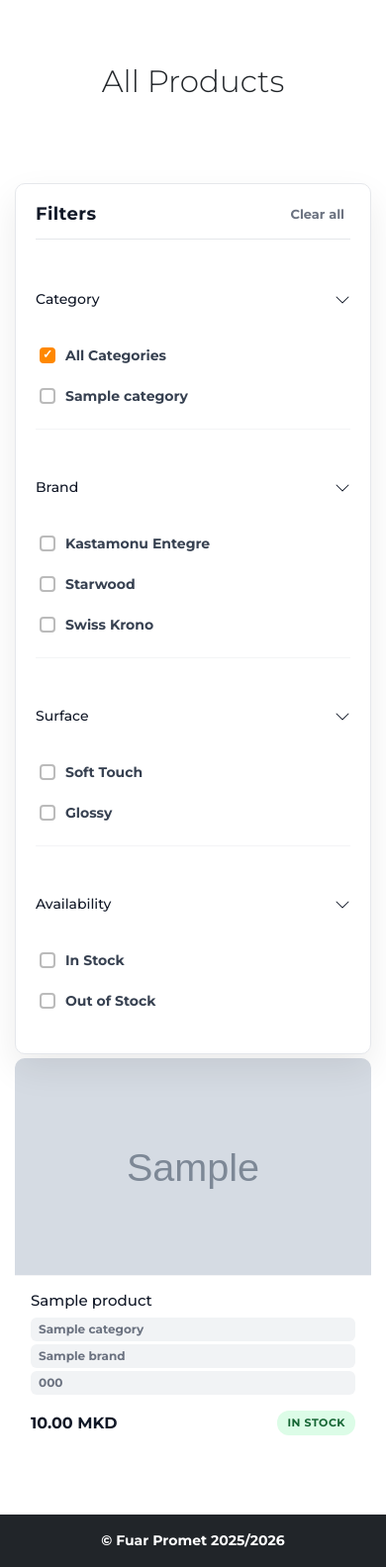
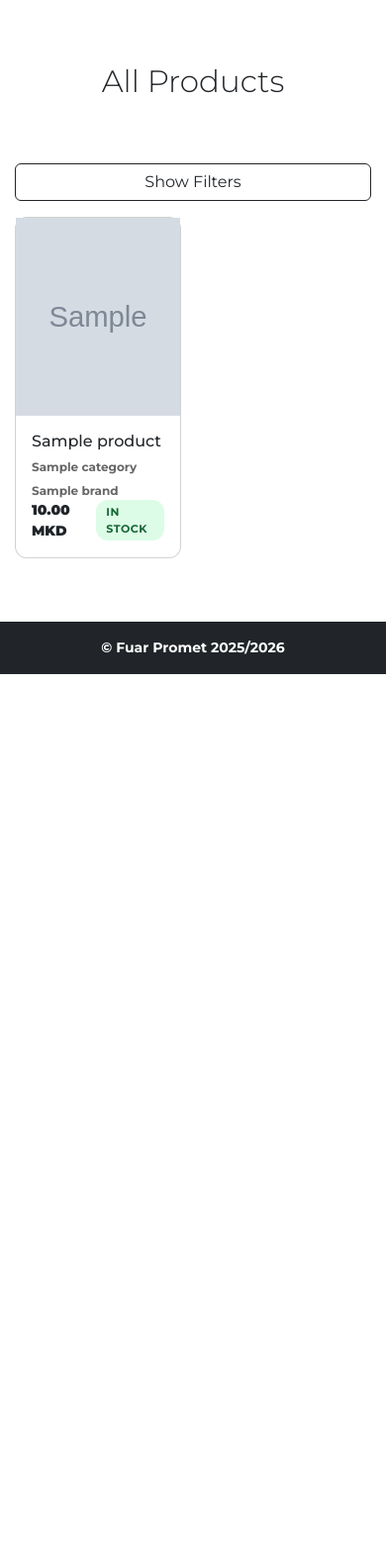
Before and after one commit to aysunsuleymanii/FuarPromet, a Django app: page /products/ in a window 390 px wide. Shown: the part 97-1680 px from the top of the page at 99% size. After the commit the page ends 778 px from the top, so only its background shows below. Run offline with Django 5.2, Linux system fonts and the light colour scheme; tables that the repository leaves empty hold one stand-in row (values such as "Sample post"); grey boxes marked "Sample" are stand-in pictures.

Commit message:
Mobile reponsiveness fix

```diff
--- a/fuar_promet_web/fuar_promet/templates/products.html
+++ b/fuar_promet_web/fuar_promet/templates/products.html
@@ -15,31 +15,41 @@
 
     <div class="row">
 
-        <!-- ================= LEFT SIDEBAR FILTERS ================= -->
-        <div class="col-lg-3 col-md-4 mb-4">
-            <div class="filter-sidebar sticky-top" style="top: 20px;">
+        <!-- MOBILE FILTER TOGGLE -->
+        <div class="col-12 d-lg-none mb-3">
+            <button class="btn btn-outline-dark w-100"
+                    type="button"
+                    data-bs-toggle="collapse"
+                    data-bs-target="#mobileFilters">
+                {% trans "Show Filters" %}
+            </button>
+        </div>
 
-                <div class="filter-header mb-4">
+        <!-- ================= FILTER SIDEBAR ================= -->
+        <div class="col-lg-3 col-md-4">
+            <div class="collapse d-lg-block" id="mobileFilters">
+                <aside class="filter-sidebar sticky-top" style="top:20px;">
+
+                    <div class="filter-header">
                         <h5 class="filter-title mb-0">{% trans "Filters" %}</h5>
                         <button class="btn-reset" id="reset-filters">{% trans "Clear all" %}</button>
                     </div>
 
-                <!-- CATEGORY FILTER -->
-                <div class="filter-section">
-                    <button class="filter-toggle" type="button" data-bs-toggle="collapse" data-bs-target="#categoryCollapse" aria-expanded="true">
-                        <span>{% trans "Category" %}</span>
-                        <svg width="16" height="16" fill="currentColor" viewBox="0 0 16 16">
-                            <path fill-rule="evenodd" d="M1.646 4.646a.5.5 0 0 1 .708 0L8 10.293l5.646-5.647a.5.5 0 0 1 .708.708l-6 6a.5.5 0 0 1-.708 0l-6-6a.5.5 0 0 1 0-.708z"/>
+                    <!-- CATEGORY -->
+                    <div class="filter-block">
+                        <button class="filter-toggle" data-bs-toggle="collapse"
+                                data-bs-target="#categoryCollapse" aria-expanded="false">
+                            {% trans "Category" %}
+                            <svg width="16" height="16" viewBox="0 0 16 16">
+                                <path d="M1.646 4.646L8 10.293l6.354-5.647" fill="none" stroke="currentColor"/>
                             </svg>
                         </button>
-
-                    <div class="collapse show" id="categoryCollapse">
+                        <div class="collapse" id="categoryCollapse">
                             <div class="filter-options">
                                 <label class="filter-option">
                                     <input type="checkbox" class="category-filter" id="cat-all" value="all" checked>
                                     <span class="filter-label">{% trans "All Categories" %}</span>
                                 </label>
-
                                 {% for category in categories %}
                                 <label class="filter-option">
                                     <input type="checkbox" class="category-filter" value="{{ category.id }}">
@@ -50,115 +60,70 @@
                         </div>
                     </div>
 
-                <!-- BRAND FILTER -->
-                <div class="filter-section">
-                    <button class="filter-toggle" type="button" data-bs-toggle="collapse" data-bs-target="#brandCollapse" aria-expanded="true">
-                        <span>{% trans "Brand" %}</span>
-                        <svg width="16" height="16" fill="currentColor" viewBox="0 0 16 16">
-                            <path fill-rule="evenodd" d="M1.646 4.646a.5.5 0 0 1 .708 0L8 10.293l5.646-5.647a.5.5 0 0 1 .708.708l-6 6a.5.5 0 0 1-.708 0l-6-6a.5.5 0 0 1 0-.708z"/>
+                    <!-- BRAND -->
+                    <div class="filter-block">
+                        <button class="filter-toggle" data-bs-toggle="collapse"
+                                data-bs-target="#brandCollapse" aria-expanded="false">
+                            {% trans "Brand" %}
+                            <svg width="16" height="16" viewBox="0 0 16 16">
+                                <path d="M1.646 4.646L8 10.293l6.354-5.647" fill="none" stroke="currentColor"/>
                             </svg>
                         </button>
-
-                    <div class="collapse show" id="brandCollapse">
+                        <div class="collapse" id="brandCollapse">
                             <div class="filter-options">
-                            <label class="filter-option">
-                                <input type="checkbox" class="brand-filter" value="kastamonu entegre">
-                                <span class="filter-label">Kastamonu Entegre</span>
-                            </label>
-                            <label class="filter-option">
-                                <input type="checkbox" class="brand-filter" value="starwood">
-                                <span class="filter-label">Starwood</span>
-                            </label>
-                            <label class="filter-option">
-                                <input type="checkbox" class="brand-filter" value="swiss krono">
-                                <span class="filter-label">Swiss Krono</span>
-                            </label>
+                                <label class="filter-option"><input type="checkbox" class="brand-filter" value="kastamonu entegre"><span class="filter-label">Kastamonu Entegre</span></label>
+                                <label class="filter-option"><input type="checkbox" class="brand-filter" value="starwood"><span class="filter-label">Starwood</span></label>
+                                <label class="filter-option"><input type="checkbox" class="brand-filter" value="swiss krono"><span class="filter-label">Swiss Krono</span></label>
                             </div>
                         </div>
                     </div>
 
-                <!-- SURFACE FILTER -->
-                <div class="filter-section">
-                    <button class="filter-toggle" type="button" data-bs-toggle="collapse" data-bs-target="#surfaceCollapse" aria-expanded="true">
-                        <span>{% trans "Surface" %}</span>
-                        <svg width="16" height="16" fill="currentColor" viewBox="0 0 16 16">
-                            <path fill-rule="evenodd" d="M1.646 4.646a.5.5 0 0 1 .708 0L8 10.293l5.646-5.647a.5.5 0 0 1 .708.708l-6 6a.5.5 0 0 1-.708 0l-6-6a.5.5 0 0 1 0-.708z"/>
+                    <!-- STOCK -->
+                    <div class="filter-block">
+                        <button class="filter-toggle" data-bs-toggle="collapse"
+                                data-bs-target="#stockCollapse" aria-expanded="false">
+                            {% trans "Availability" %}
+                            <svg width="16" height="16" viewBox="0 0 16 16">
+                                <path d="M1.646 4.646L8 10.293l6.354-5.647" fill="none" stroke="currentColor"/>
                             </svg>
                         </button>
-
-                    <div class="collapse show" id="surfaceCollapse">
+                        <div class="collapse" id="stockCollapse">
                             <div class="filter-options">
-                            <label class="filter-option">
-                                <input type="checkbox" class="surface-filter" value="soft touch">
-                                <span class="filter-label">Soft Touch</span>
-                            </label>
-                            <label class="filter-option">
-                                <input type="checkbox" class="surface-filter" value="glossy">
-                                <span class="filter-label">Glossy</span>
-                            </label>
+                                <label class="filter-option"><input type="checkbox" class="stock-filter" value="in-stock"><span class="filter-label">{% trans "In Stock" %}</span></label>
+                                <label class="filter-option"><input type="checkbox" class="stock-filter" value="out-of-stock"><span class="filter-label">{% trans "Out of Stock" %}</span></label>
                             </div>
                         </div>
                     </div>
 
-                <!-- STOCK FILTER -->
-                <div class="filter-section">
-                    <button class="filter-toggle" type="button" data-bs-toggle="collapse" data-bs-target="#stockCollapse" aria-expanded="true">
-                        <span>{% trans "Availability" %}</span>
-                        <svg width="16" height="16" fill="currentColor" viewBox="0 0 16 16">
-                            <path fill-rule="evenodd" d="M1.646 4.646a.5.5 0 0 1 .708 0L8 10.293l5.646-5.647a.5.5 0 0 1 .708.708l-6 6a.5.5 0 0 1-.708 0l-6-6a.5.5 0 0 1 0-.708z"/>
-                        </svg>
-                    </button>
-
-                    <div class="collapse show" id="stockCollapse">
-                        <div class="filter-options">
-                            <label class="filter-option">
-                                <input type="checkbox" class="stock-filter" value="in-stock">
-                                <span class="filter-label">{% trans "In Stock" %}</span>
-                            </label>
-                            <label class="filter-option">
-                                <input type="checkbox" class="stock-filter" value="out-of-stock">
-                                <span class="filter-label">{% trans "Out of Stock" %}</span>
-                            </label>
-                        </div>
-                    </div>
-                </div>
-
+                </aside>
             </div>
         </div>
 
         <!-- ================= PRODUCTS GRID ================= -->
         <div class="col-lg-9 col-md-8">
-
             <div class="row g-4" id="products-container">
                 {% for product in products %}
-                <div class="col-xl-3 col-lg-4 col-md-6 col-sm-12 product-item"
+                <div class="col-xl-3 col-lg-4 col-md-6 col-6 product-item"
                      data-category="{{ product.category.id }}"
                      data-brand="{{ product.brand.name|lower }}"
-                     data-surface="{{ product.surface|default:''|lower }}"
                      data-stock="{% if product.stock > 0 %}in-stock{% else %}out-of-stock{% endif %}">
-
                     <a href="{% url 'product_detail' product.pk %}" class="text-decoration-none text-dark">
-                        <div class="card h-100 product-card border-0 overflow-hidden">
-
+                        <div class="card product-card h-100">
                             <div class="product-image-container">
                                 {% if product.image %}
-                                    <img src="{{ product.image.url }}" class="card-img-top product-img">
+                                <img src="{{ product.image.url }}" class="product-img">
                                 {% else %}
-                                    <img src="{% static 'placeholder-elegant.png' %}" class="card-img-top product-img">
+                                <img src="{% static 'placeholder-elegant.png' %}" class="product-img">
                                 {% endif %}
                             </div>
-
-                            <div class="card-body d-flex flex-column p-3">
-                                <h6 class="card-title mb-2 fw-medium">{{ product.name }}</h6>
-
-                                <div class="product-meta mb-2">
-                                    <span class="meta-item">{{ product.category.name }}</span>
-                                    <span class="meta-item">{{ product.brand.name }}</span>
-                                    <span class="meta-item">{{ product.code }}</span>
+                            <div class="card-body d-flex flex-column">
+                                <h6 class="card-title">{{ product.name }}</h6>
+                                <div class="product-meta">
+                                    <span>{{ product.category.name }}</span>
+                                    <span>{{ product.brand.name }}</span>
                                 </div>
-
-                                <div class="d-flex justify-content-between align-items-center mt-auto pt-2">
-                                    <p class="product-price mb-0">{{ product.price }} MKD</p>
+                                <div class="mt-auto d-flex justify-content-between align-items-center">
+                                    <strong>{{ product.price }} MKD</strong>
                                     {% if product.stock > 0 %}
                                     <span class="stock-badge in-stock">{% trans "In Stock" %}</span>
                                     {% else %}
@@ -166,19 +131,13 @@
                                     {% endif %}
                                 </div>
                             </div>
-
                         </div>
                     </a>
                 </div>
                 {% endfor %}
             </div>
-
-            <!-- NO RESULTS -->
-            <div id="no-results" class="text-center py-5 d-none">
-                <h5 class="text-muted">{% trans "No products match your filters." %}</h5>
         </div>
 
-        </div>
     </div>
 </div>
 
@@ -188,139 +147,71 @@ document.addEventListener('DOMContentLoaded', () => {
     const allCategories = document.getElementById('cat-all');
     const categoryFilters = [...document.querySelectorAll('.category-filter')];
     const brandFilters = [...document.querySelectorAll('.brand-filter')];
-    const surfaceFilters = [...document.querySelectorAll('.surface-filter')];
     const stockFilters = [...document.querySelectorAll('.stock-filter')];
     const productItems = [...document.querySelectorAll('.product-item')];
     const resetButton = document.getElementById('reset-filters');
-    const noResults = document.getElementById('no-results');
-
-    const getChecked = (els) => els.filter(e => e.checked).map(e => e.value);
 
     function applyFilters() {
-        const categories = getChecked(categoryFilters).filter(v => v !== 'all');
-        const brands = getChecked(brandFilters);
-        const surfaces = getChecked(surfaceFilters);
-        const stock = getChecked(stockFilters);
-
-        let visible = 0;
+        const categories = categoryFilters.filter(c => c.checked && c.value !== 'all').map(c => c.value);
+        const brands = brandFilters.filter(b => b.checked).map(b => b.value);
+        const stock = stockFilters.filter(s => s.checked).map(s => s.value);
 
         productItems.forEach(item => {
             const show =
-                (allCategories.checked || categories.length === 0 || categories.includes(item.dataset.category)) &&
+                (categories.length === 0 || categories.includes(item.dataset.category)) &&
                 (brands.length === 0 || brands.includes(item.dataset.brand)) &&
-                (surfaces.length === 0 || surfaces.includes(item.dataset.surface)) &&
                 (stock.length === 0 || stock.includes(item.dataset.stock));
 
             item.style.display = show ? '' : 'none';
-            if (show) visible++;
         });
-
-        noResults.classList.toggle('d-none', visible !== 0);
     }
 
-    allCategories.addEventListener('change', () => {
-        if (allCategories.checked) {
-            categoryFilters.forEach(cb => cb.checked = cb === allCategories);
-        }
-        applyFilters();
-    });
-
-    categoryFilters.forEach(cb => {
-        if (cb !== allCategories) {
-            cb.addEventListener('change', () => {
-                allCategories.checked = false;
-                applyFilters();
-            });
-        }
-    });
-
-    [...brandFilters, ...surfaceFilters, ...stockFilters]
-        .forEach(cb => cb.addEventListener('change', applyFilters));
+    document.querySelectorAll('input[type="checkbox"]').forEach(cb =>
+        cb.addEventListener('change', applyFilters)
+    );
 
     resetButton.addEventListener('click', () => {
-        categoryFilters.forEach(cb => cb.checked = cb === allCategories);
-        brandFilters.forEach(cb => cb.checked = false);
-        surfaceFilters.forEach(cb => cb.checked = false);
-        stockFilters.forEach(cb => cb.checked = false);
+        document.querySelectorAll('input[type="checkbox"]').forEach(cb => cb.checked = false);
+        allCategories.checked = true;
         applyFilters();
     });
 });
 </script>
 
+<!-- ================= STYLES ================= -->
 <style>
-/* ================= FILTER SIDEBAR ================= */
 .filter-sidebar {
-    background: #ffffff;
-    border: 1px solid #e5e7eb;
-    border-radius: 10px;
-    padding: 20px;
-    max-height: calc(100vh - 140px);
-    overflow-y: auto;
+    background: #fff;
+    border-radius: 12px;
+    padding: 18px;
+    box-shadow: 0 10px 30px rgba(0,0,0,.06);
 }
 
-.filter-sidebar::-webkit-scrollbar {
-    width: 4px;
-}
-.filter-sidebar::-webkit-scrollbar-thumb {
-    background: #d1d5db;
-    border-radius: 4px;
-}
-
-/* Header */
 .filter-header {
     display: flex;
     justify-content: space-between;
-    align-items: center;
-    padding-bottom: 14px;
-    border-bottom: 1px solid #e5e7eb;
+    border-bottom: 1px solid #eee;
+    padding-bottom: 12px;
+    margin-bottom: 12px;
 }
 
-.filter-title {
-    font-size: 18px;
-    font-weight: 600;
-    color: #111827;
-}
-
-.btn-reset {
-    background: none;
-    border: none;
-    font-size: 13px;
-    color: #6b7280;
-    cursor: pointer;
-}
-.btn-reset:hover {
-    color: #111827;
-}
-
-/* Sections */
-.filter-section {
-    padding: 16px 0;
-    border-bottom: 1px solid #f3f4f6;
-}
-.filter-section:last-child {
-    border-bottom: none;
+.filter-block {
+    background: #fafafa;
+    border: 1px solid #e5e7eb;
+    border-radius: 8px;
+    padding: 12px;
+    margin-bottom: 12px;
 }
 
 .filter-toggle {
     width: 100%;
+    background: none;
+    border: none;
     display: flex;
     justify-content: space-between;
-    background: none;
-    border: none;
-    font-size: 14px;
-    font-weight: 500;
-    color: #111827;
-    cursor: pointer;
+    font-weight: 600;
 }
 
-.filter-toggle svg {
-    transition: transform 0.2s ease;
-}
-.filter-toggle[aria-expanded="false"] svg {
-    transform: rotate(-90deg);
-}
-
-/* Options */
 .filter-options {
     margin-top: 10px;
     display: flex;
@@ -330,117 +221,38 @@ document.addEventListener('DOMContentLoaded', () => {
 
 .filter-option {
     display: flex;
-    align-items: center;
-    gap: 10px;
-    cursor: pointer;
-    padding: 6px 4px;
-    border-radius: 6px;
-}
-.filter-option:hover {
-    background: #f9fafb;
+    gap: 8px;
+    font-size: 14px;
 }
 
-.filter-option input {
-    appearance: none;
-    width: 18px;
-    height: 18px;
-    border: 1.5px solid #d1d5db;
-    border-radius: 4px;
-    position: relative;
-}
-.filter-option input:checked {
-    background: #111827;
-    border-color: #111827;
-}
-.filter-option input:checked::after {
-    content: "";
-    position: absolute;
-    left: 5px;
-    top: 2px;
-    width: 5px;
-    height: 9px;
-    border: solid white;
-    border-width: 0 2px 2px 0;
-    transform: rotate(45deg);
+.product-card {
+    border-radius: 12px;
+    transition: transform .2s ease, box-shadow .2s ease;
 }
 
-.filter-label {
-    font-size: 14px;
-    color: #374151;
-}
-
-/* ================= PRODUCT CARDS ================= */
-.product-card {
-    border-radius: 10px;
-    background: #ffffff;
-    border: 1px solid #f3f4f6;
-    transition: all 0.25s ease;
-}
 .product-card:hover {
-    border-color: #e5e7eb;
-    box-shadow: 0 10px 25px rgba(0,0,0,0.08);
     transform: translateY(-4px);
+    box-shadow: 0 10px 25px rgba(0,0,0,.08);
 }
 
 .product-image-container {
-    height: 220px;
-    background: #f9fafb;
-    overflow: hidden;
-    border-bottom: 1px solid #f3f4f6;
+    height: 200px;
+    background: #f3f4f6;
 }
+
 .product-img {
     width: 100%;
     height: 100%;
     object-fit: cover;
-    transition: transform 0.3s ease;
-}
-.product-card:hover .product-img {
-    transform: scale(1.05);
-}
-
-.card-title {
-    font-size: 15px;
-    color: #111827;
-}
-
-.product-meta {
-    display: flex;
-    flex-direction: column;
-    gap: 3px;
-}
-.meta-item {
-    font-size: 12px;
-    color: #6b7280;
-}
-
-.product-price {
-    font-size: 16px;
-    font-weight: 600;
-    color: #111827;
 }
 
 .stock-badge {
     font-size: 11px;
     padding: 4px 10px;
     border-radius: 12px;
-    font-weight: 600;
-}
-.stock-badge.in-stock {
-    background: #dcfce7;
-    color: #166534;
-}
-.stock-badge.out-of-stock {
-    background: #fee2e2;
-    color: #991b1b;
 }
 
-/* Responsive */
-@media (max-width: 991px) {
-    .filter-sidebar {
-        position: relative !important;
-        max-height: none;
-    }
-}
+.stock-badge.in-stock { background:#dcfce7;color:#166534; }
+.stock-badge.out-of-stock { background:#fee2e2;color:#991b1b; }
 </style>
-
 {% endblock %}
```
Lines whose indentation alone changed are shown as unchanged.
